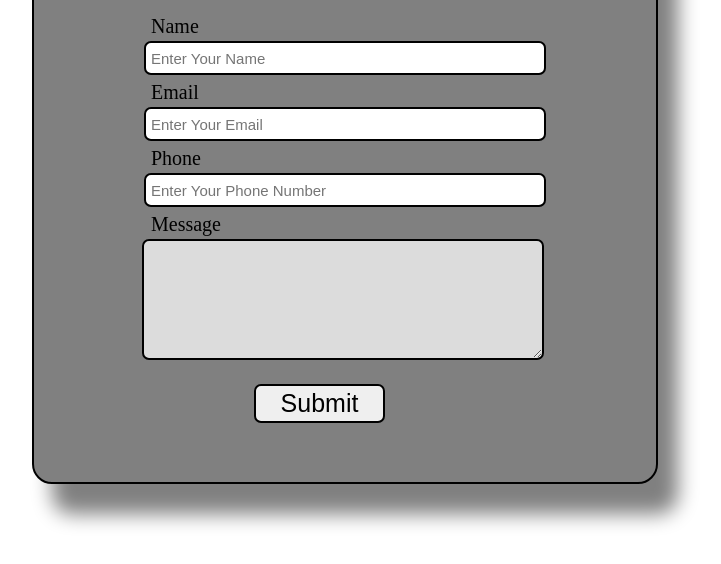
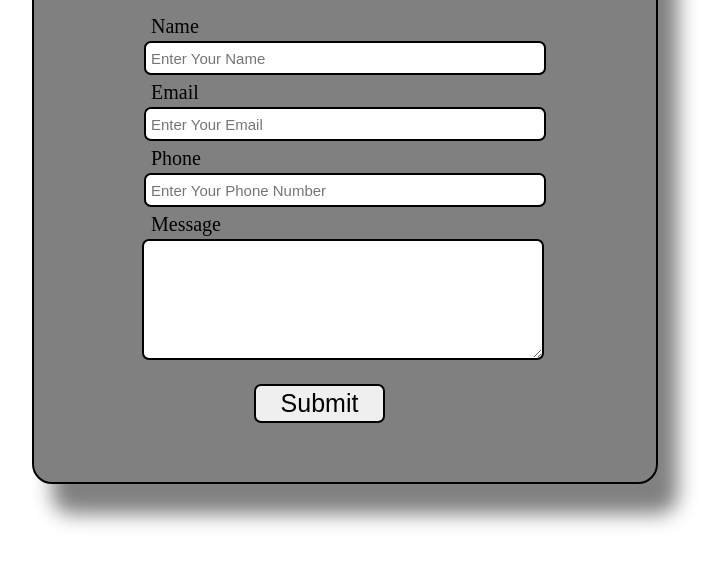
Before and after one commit to anjalikajaljyoti/Form, a plain HTML site: page index.html in a window 1280 px wide. Shown: the part 210-774 px from the top of the page, without its empty margins (418-1139 px from the left). Drawn offline with Linux system fonts and the light colour scheme.

Commit message:
Update form.css

```diff
--- a/form.css
+++ b/form.css
@@ -55,20 +55,8 @@
     margin: 20px 190px;
 
   }
-
-  /* button {
-    border: 2px solid black;
-    border-radius: 7px;
-    margin: 0px auto;
-    padding : 0px 5px;
-    width: 131px;
-    height: 39px;
-    font-size: 25px;
-  } */
-
-
   textarea {
-    background-color: gainsboro;
+    background-color: white;
     border: 2px solid black;
     border-radius: 7px;
     margin: 0px 78px;
```
